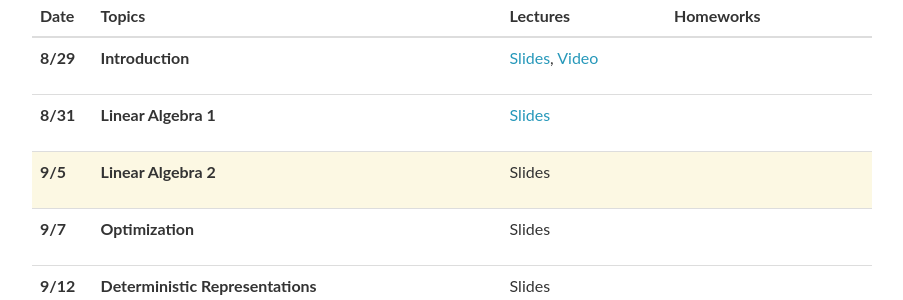
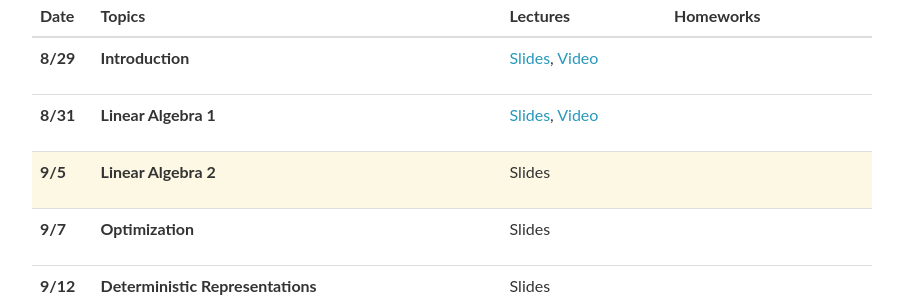
Before and after one commit to cmu-mlsp/cmu-11-755-website, a Jekyll site: the page built from fall2023/_pages/schedule.md, in a window 1280 px wide and 900 px high. Shown: the part 216-516 px from the top of the window, without its empty margins (188-1091 px from the left). Built offline with Jekyll 4.4.1, drawn with Linux system fonts in a browser that asks for light colours; nearby versions of some CDN libraries; comment, search, counter and statistics services are not loaded.

Commit message:
lectures update

```diff
--- a/_data/lectures_2023.yml
+++ b/_data/lectures_2023.yml
@@ -12,7 +12,7 @@
     <strong>Linear Algebra 1</strong>
   topics:
   lectures: >
-    <a href="https://piazza.com/class_profile/get_resource/lltl7rebh4r4p1/llz9e3c7kt44g7">Slides</a>
+    <a href="https://piazza.com/class_profile/get_resource/lltl7rebh4r4p1/llz9e3c7kt44g7">Slides</a>, <a href="https://ece.hosted.panopto.com/Panopto/Pages/Viewer.aspx?id=a0e7f1a6-27b2-4b46-8b4e-b06f0147b3a9">Video</a>
   readings:
   Homeworks:
 
```
